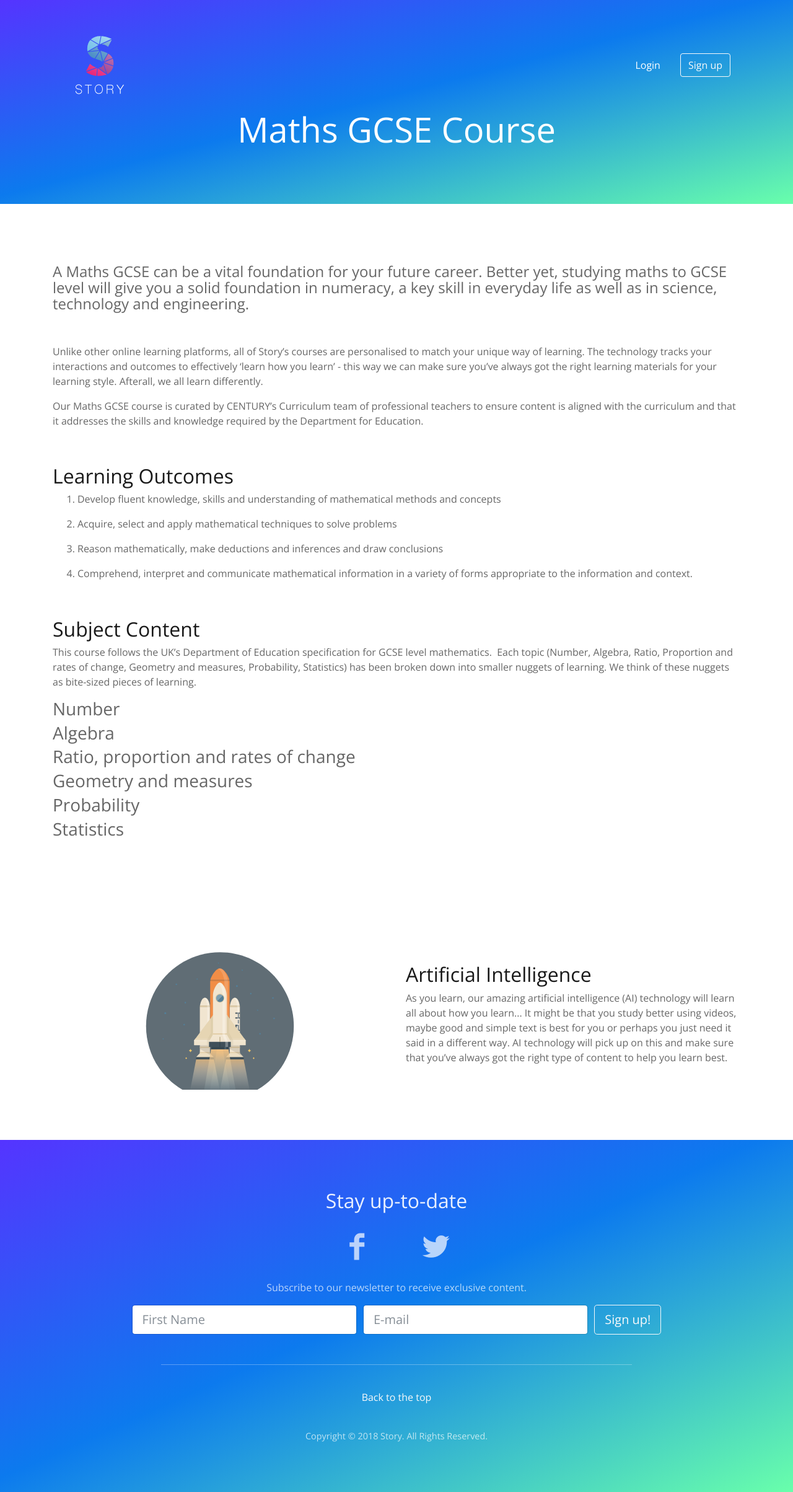
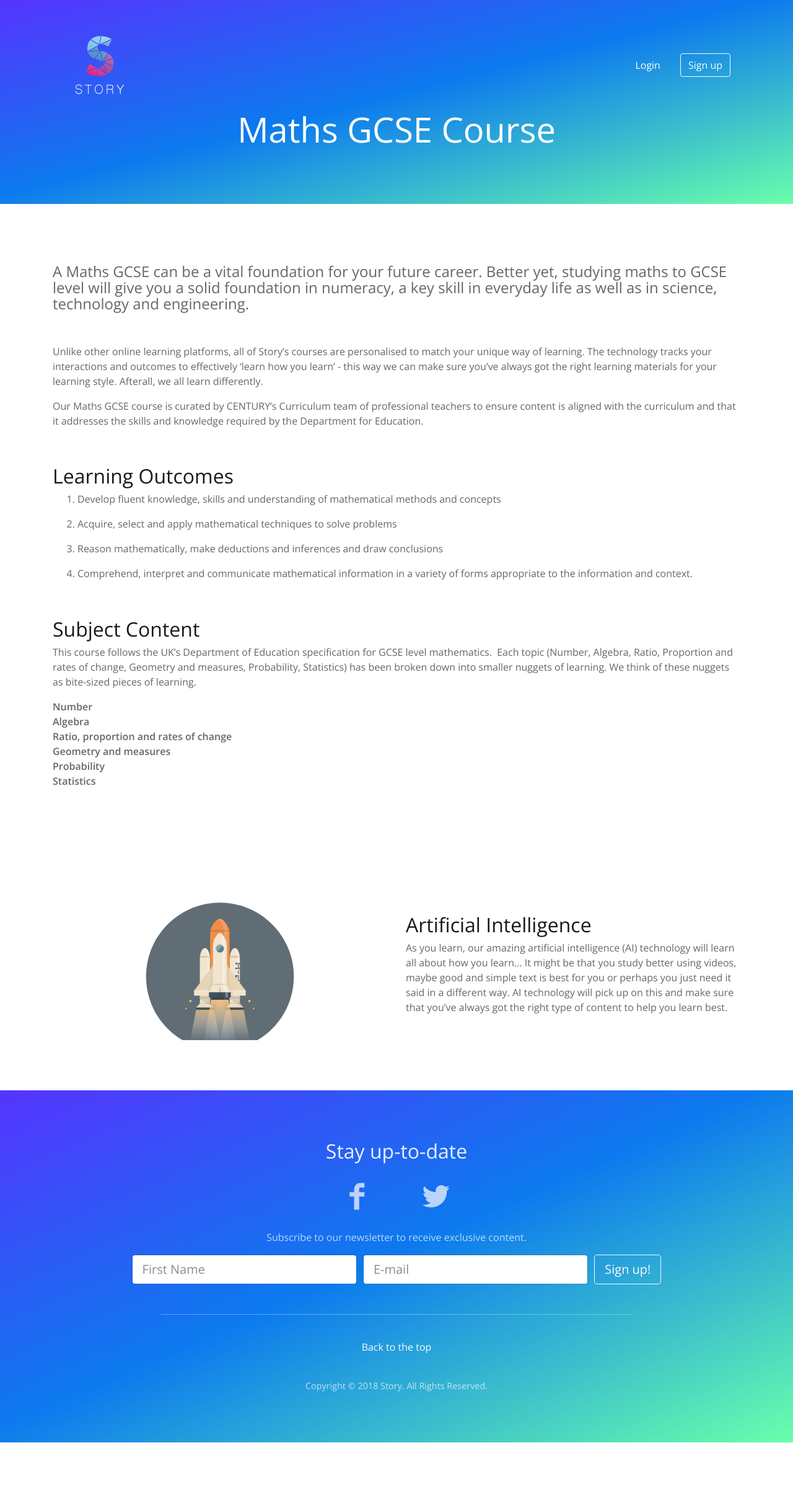
Before and after one commit to story-ai/story-ai.github.io, a Jekyll site: the page built from maths.md, in a window 1280 px wide. Shown: the whole page at 62% size. Built offline with Jekyll 4.4.1, drawn with Linux system fonts in a browser that asks for light colours; after the commit the page ends 2327 px from its top, so only the background shows below that.

Commit message:
Updated 'maths.md' via CloudCannon

```diff
--- a/maths.md
+++ b/maths.md
@@ -80,14 +80,4 @@ Our Maths GCSE course is curated by CENTURY’s Curriculum team of professional
 
 This course follows the UK’s Department of Education specification for GCSE level mathematics. &nbsp;Each topic (Number, Algebra, Ratio, Proportion and rates of change, Geometry and measures, Probability, Statistics) has been broken down into smaller nuggets of learning. We think of these nuggets as bite-sized pieces of learning.
 
-### Number
-
-### Algebra
-
-### Ratio, proportion and rates of change
-
-### Geometry and measures
-
-### Probability
-
-### Statistics
+**Number<br>Algebra<br>Ratio, proportion and rates of change<br>Geometry and measures<br>Probability<br>Statistics**
```
